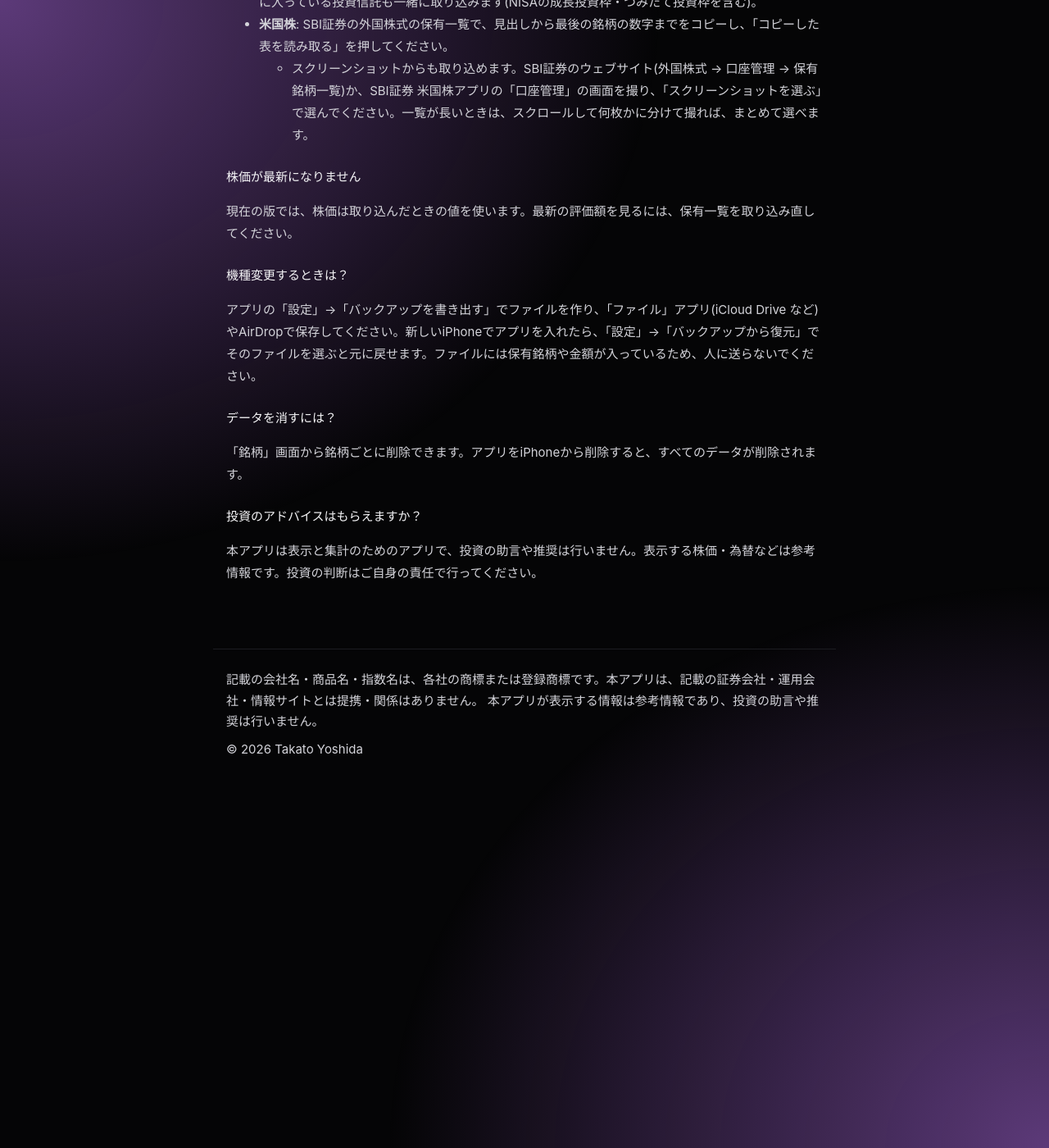
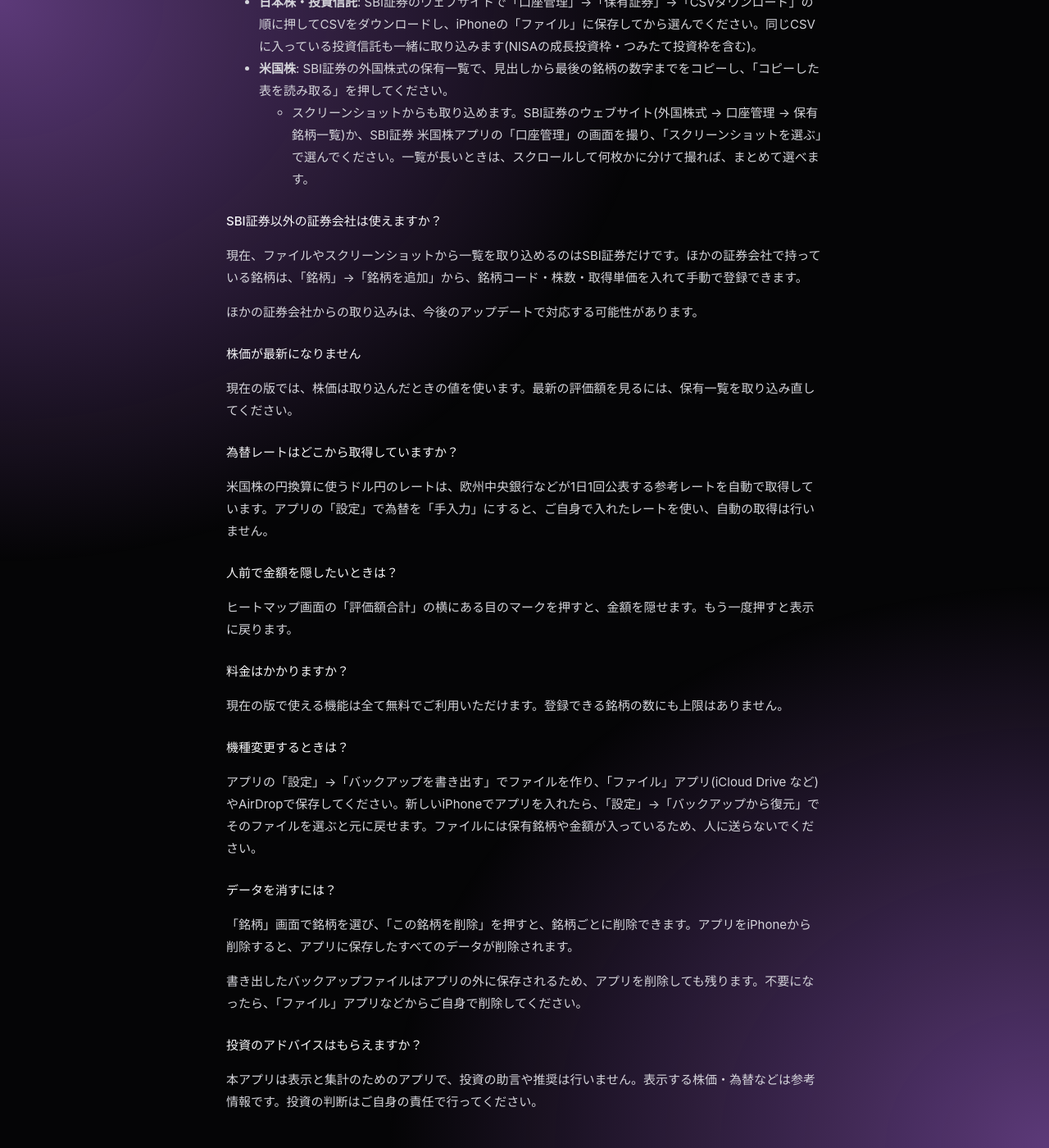
Before and after one commit to kasane-app/kasane-app.github.io, a Jekyll site: the page built from support.md, in a window 1280 px wide and 1400 px high, scrolled down 755 px. Shown: the whole window at 82% size. Built offline with Jekyll 4.4.1, drawn with Linux system fonts in a browser that asks for light colours; some of the changed text lies outside the part shown.

Commit message:
サポート: よくある質問に他社の証券会社・為替・金額を隠す・料金を足し、問い合わせとデータの削除の説明を詳しくする
Co-Authored-By: Claude Opus 5.5 <noreply@anthropic.com>

```diff
--- a/support.md
+++ b/support.md
@@ -11,7 +11,7 @@ Kasaneについてのご質問・不具合のご報告は、次の連絡先ま
 <div class="card" markdown="1">
 **お問い合わせ**: [kasane.app@icloud.com](mailto:kasane.app@icloud.com)
 
-お問い合わせの際は、iPhoneの機種とiOSのバージョン、起きたことをお書きください。**保有銘柄や金額などの情報は送らないでください。**
+アプリの「設定」→「ご意見・不具合の報告」を押すと、アプリとiOSのバージョンが入ったメールの下書きが開きます。上のアドレスに直接送る場合は、iPhoneの機種とiOSのバージョンをお書きください。どちらの場合も、起きたことをお書きください。**保有銘柄や金額などの情報は送らないでください。**
 </div>
 
 ## よくある質問
@@ -28,9 +28,27 @@ Kasaneについてのご質問・不具合のご報告は、次の連絡先ま
 - **米国株**: SBI証券の外国株式の保有一覧で、見出しから最後の銘柄の数字までをコピーし、「コピーした表を読み取る」を押してください。
   - スクリーンショットからも取り込めます。SBI証券のウェブサイト(外国株式 → 口座管理 → 保有銘柄一覧)か、SBI証券 米国株アプリの「口座管理」の画面を撮り、「スクリーンショットを選ぶ」で選んでください。一覧が長いときは、スクロールして何枚かに分けて撮れば、まとめて選べます。
 
+### SBI証券以外の証券会社は使えますか？
+
+現在、ファイルやスクリーンショットから一覧を取り込めるのはSBI証券だけです。ほかの証券会社で持っている銘柄は、「銘柄」→「銘柄を追加」から、銘柄コード・株数・取得単価を入れて手動で登録できます。
+
+ほかの証券会社からの取り込みは、今後のアップデートで対応する可能性があります。
+
 ### 株価が最新になりません
 
 現在の版では、株価は取り込んだときの値を使います。最新の評価額を見るには、保有一覧を取り込み直してください。
+
+### 為替レートはどこから取得していますか？
+
+米国株の円換算に使うドル円のレートは、欧州中央銀行などが1日1回公表する参考レートを自動で取得しています。アプリの「設定」で為替を「手入力」にすると、ご自身で入れたレートを使い、自動の取得は行いません。
+
+### 人前で金額を隠したいときは？
+
+ヒートマップ画面の「評価額合計」の横にある目のマークを押すと、金額を隠せます。もう一度押すと表示に戻ります。
+
+### 料金はかかりますか？
+
+現在の版で使える機能は全て無料でご利用いただけます。登録できる銘柄の数にも上限はありません。
 
 ### 機種変更するときは？
 
@@ -38,7 +56,9 @@ Kasaneについてのご質問・不具合のご報告は、次の連絡先ま
 
 ### データを消すには？
 
-「銘柄」画面から銘柄ごとに削除できます。アプリをiPhoneから削除すると、すべてのデータが削除されます。
+「銘柄」画面で銘柄を選び、「この銘柄を削除」を押すと、銘柄ごとに削除できます。アプリをiPhoneから削除すると、アプリに保存したすべてのデータが削除されます。
+
+書き出したバックアップファイルはアプリの外に保存されるため、アプリを削除しても残ります。不要になったら、「ファイル」アプリなどからご自身で削除してください。
 
 ### 投資のアドバイスはもらえますか？
 
```
